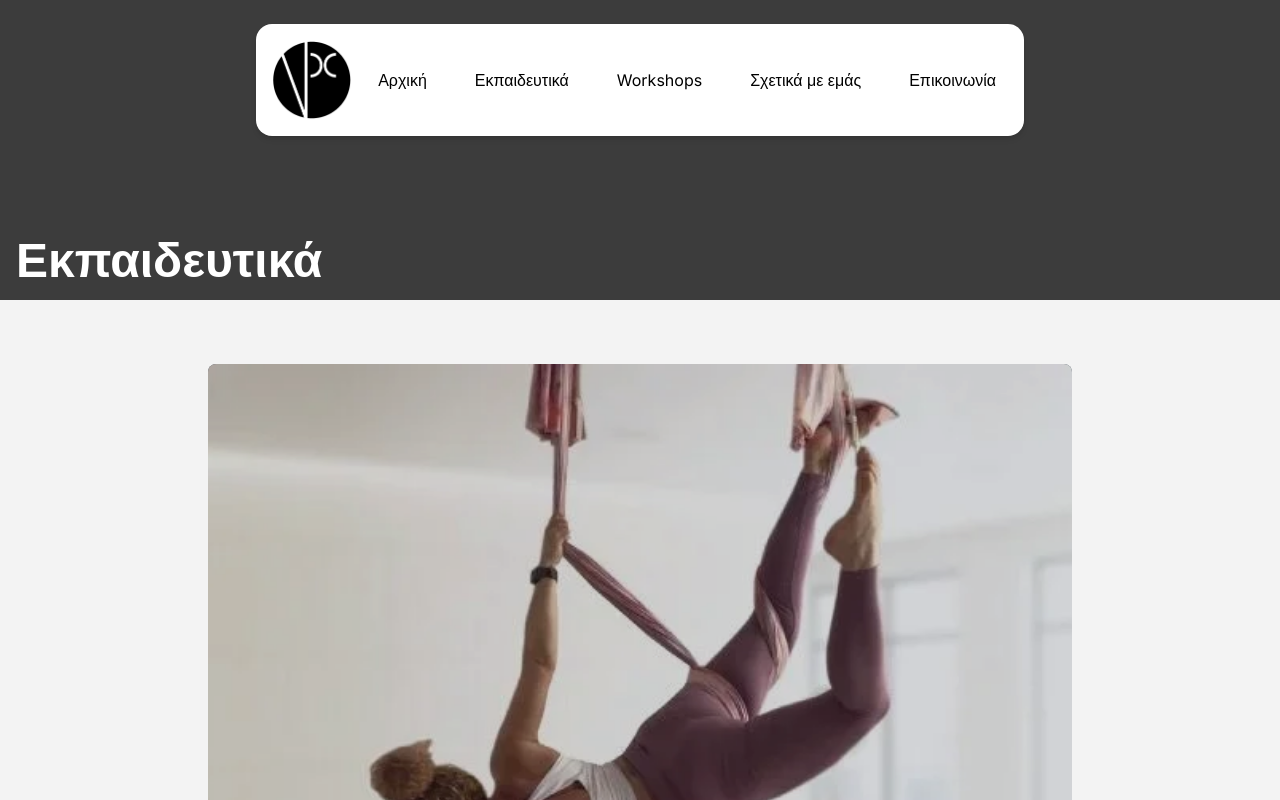
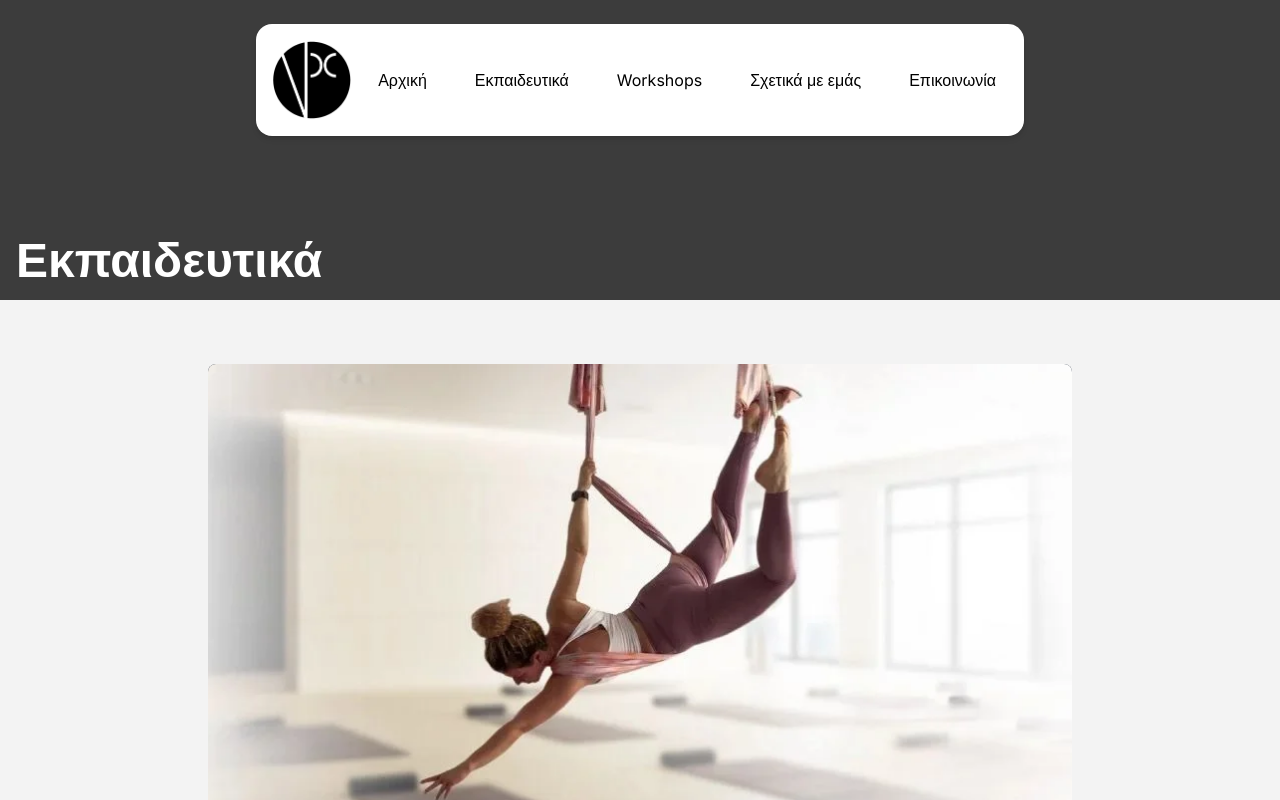
Before and after one commit to Tsagiannoudis/vertical-project, a Next.js app: page /courses/aerial-yoga-teacher-training in a window 1280 px wide. Shown: the top 800 px of the page. Built offline with nearby package versions, Linux system fonts and the light colour scheme.

Commit message:
change courses image resolution per page

```diff
--- a/src/app/courses/[slug]/page.tsx
+++ b/src/app/courses/[slug]/page.tsx
@@ -61,13 +61,13 @@ const CoursePage = async ({ params }: CoursePageProps) => {
       <main className="bg-[#F3F3F3]">
         <section className="container mx-auto max-w-4xl px-4 py-16">
           {/* Hero Section title Section + photo */}
-          <div className="relative w-full h-[800px] bg-gray-800 mb-16 rounded-lg overflow-hidden">
+          <div className="relative w-full h-[300px] md:h-[500px] bg-gray-800 mb-16 rounded-lg overflow-hidden">
             <Image
               src={course.image}
               alt={course.title}
               fill
               priority
-              className="object-cover opacity-80"
+              className="object-cover"
             />
           </div>
 
--- a/src/components/courses/HeroSectionCourses.tsx
+++ b/src/components/courses/HeroSectionCourses.tsx
@@ -2,7 +2,7 @@
 
 const HeroSectionCourses = () => {
     return (
-    <section className="relative w-full h-[300px]  bg-[#3c3c3c]">
+    <section className="relative w-full h-[300px] bg-[#3c3c3c]">
         {/* <Image
           src="/h2-rev-img.jpg"
           alt="Hero Image"
```
